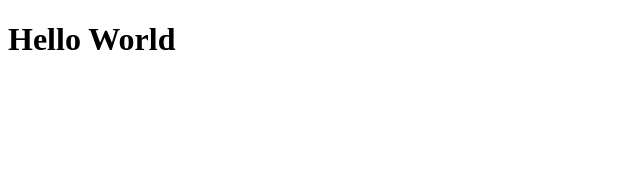
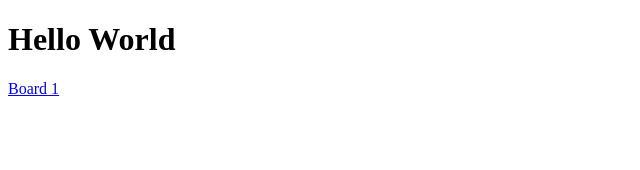
Before and after one commit to colebemis/dasher, a Next.js app in the folder frontend/: page / in a window 1280 px wide. Shown: the top 170 px of the page, without its empty margins (0-640 px from the left). Built offline with nearby package versions, Linux system fonts and the light colour scheme.

Commit message:
Add link to a board from index page

```diff
--- a/frontend/pages/board.js
+++ b/frontend/pages/board.js
@@ -3,7 +3,7 @@ import { withRouter } from 'next/router'
 const Board = ({ router }) => {
   return (
     <div>
-      <h1>Board {router.query.boardId}</h1>
+      <h1>Board {router.query.id}</h1>
     </div>
   )
 }
--- a/frontend/pages/index.js
+++ b/frontend/pages/index.js
@@ -1,7 +1,12 @@
+import Link from 'next/link'
+
 const Index = () => {
   return (
     <div>
       <h1>Hello World</h1>
+      <Link href="/board?id=1">
+        <a>Board 1</a>
+      </Link>
     </div>
   )
 }
```
